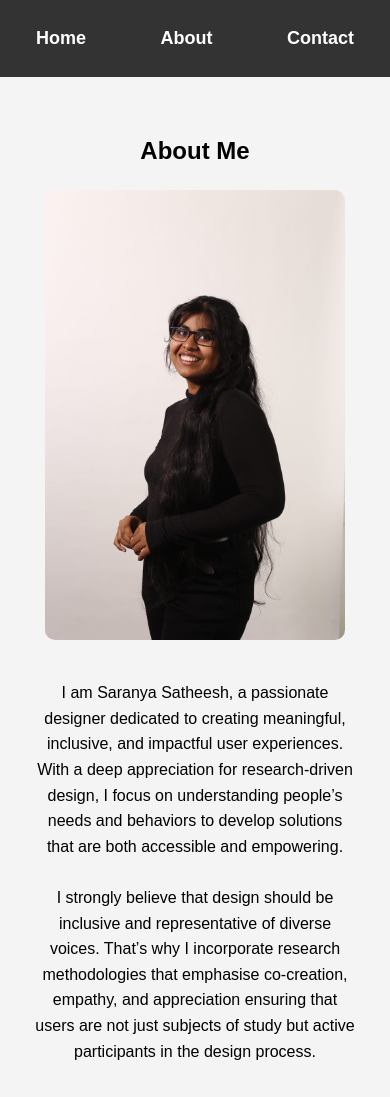
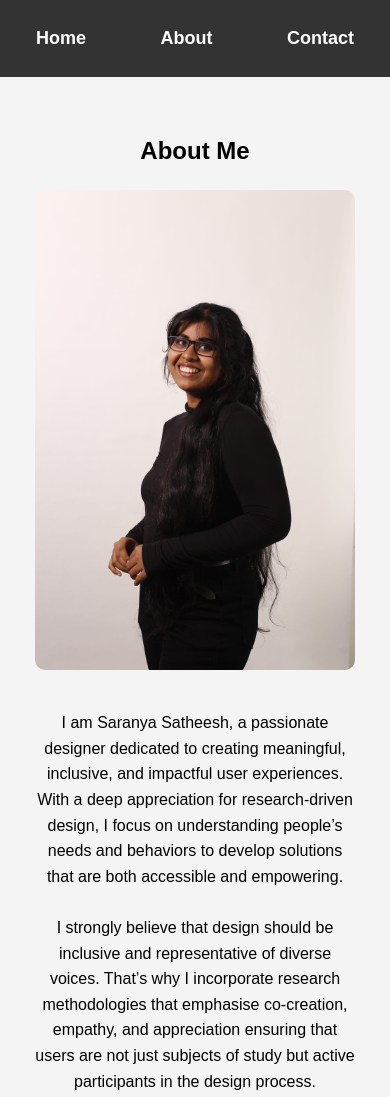
Before and after one commit to chaaaruuu/Portfolio, a plain HTML site: page about.html in a window 390 px wide. Shown: the top 1097 px of the page. Drawn offline with Linux system fonts and the light colour scheme.

Commit message:
responsive mobile

```diff
--- a/style.css
+++ b/style.css
@@ -160,10 +160,12 @@ footer {
     margin: 0 auto;
 }
 
+
 .about-intro h1 {
     text-align: center;
     margin-bottom: 20px;
 }
+
 
 .about-intro-content {
     display: flex;
@@ -173,17 +175,21 @@ footer {
     text-align: left;
 }
 
+
 .image {
     width: 300px;
     height: 300px;
     border-radius: 10px;
     flex-shrink: 0;
+    object-fit: cover;
 }
+
 
 .about-intro-content p {
     flex: 1;
     max-width: 500px;
 }
+
 
 .about-content {
     max-width: 800px;
@@ -192,15 +198,18 @@ footer {
     padding: 20px;
 }
 
+
 .about-content h2 {
     font-size: 26px;
     margin-top: 30px;
 }
 
+
 .about-content ul {
     list-style-type: none;
     padding: 0;
 }
+
 
 .about-content ul li {
     font-size: 18px;
@@ -213,6 +222,8 @@ footer {
 }
 
 
+
+
 /* Fade-in Animation */
 .fade-in {
     opacity: 0;
@@ -220,10 +231,12 @@ footer {
     transition: opacity 1s ease-out, transform 1s ease-out;
 }
 
+
 .fade-in.visible {
     opacity: 1;
     transform: translateY(0);
 }
+
 
 /* Responsive Styles for Phones */
 @media (max-width: 768px) {
@@ -233,24 +246,30 @@ footer {
         text-align: center;
     }
 
+
     .image {
         width: 100%;
+        max-width: 400px;
         height: auto;
-        max-width: 300px;
+        object-fit: cover;
     }
+
 
     .about-intro-content p {
         max-width: 100%;
         margin-top: 20px;
     }
 
+
     .about-content {
         padding: 15px;
     }
 
+
     .about-content h2 {
         font-size: 22px;
     }
+
 
     .about-content ul li {
         font-size: 16px;
@@ -258,18 +277,22 @@ footer {
     }
 }
 
+
 @media (max-width: 480px) {
     .about-intro {
         padding: 15px;
     }
 
+
     .about-content {
         padding: 10px;
     }
 
+
     .about-content h2 {
         font-size: 20px;
     }
+
 
     .about-content ul li {
         font-size: 14px;
```
